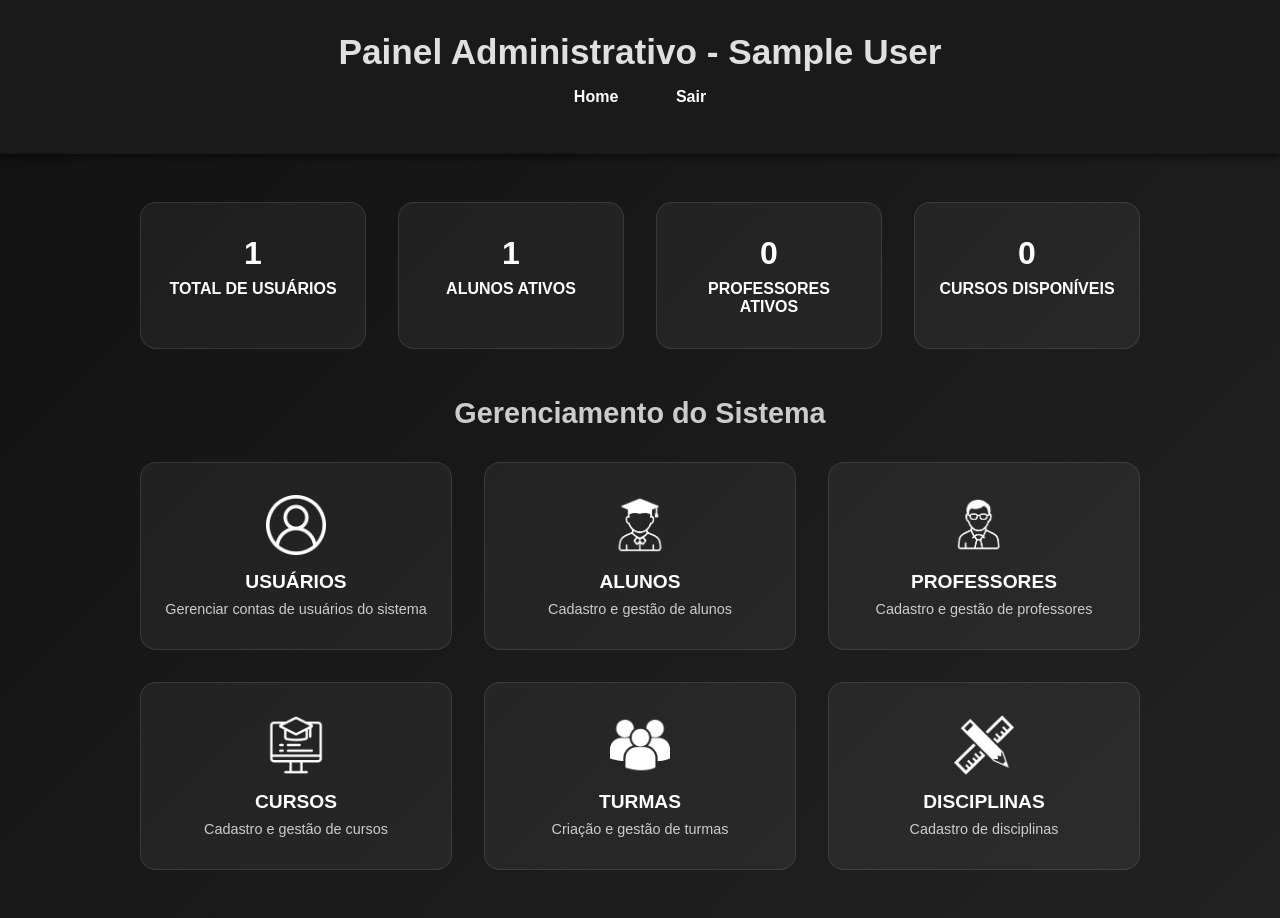
After one commit to alcir-jr7/portal-academico, a PHP site: page /public/php/painel_admin.php in a window 1280 px wide. The commit adds this page. Run offline with PHP 8.4, Linux system fonts and the light colour scheme; the visitor is signed in with stand-in values (Sample User, id 1); data that the repository does not hold is empty.

Commit message:
painel adm criado, alteração no banco

```diff
--- a/aplicacao/visoes/painel_aluno.php
+++ b/aplicacao/visoes/painel_aluno.php
@@ -5,7 +5,7 @@ session_start();
 
 // Verifica se o usuário está logado e é do tipo aluno
 if (!isset($_SESSION['usuario_id']) || $_SESSION['usuario_tipo'] !== 'aluno') {
-    header('Location: /public/recursos/php/login.php?tipo=aluno');
+    header('Location: /public/php/login.php?tipo=aluno');
     exit;
 }
 
--- a/index.php
+++ b/index.php
@@ -20,7 +20,7 @@
     <main>
         <div class="container">
             <div class="card professor">
-                <a href="public/recursos/php/login.php?tipo=professor" class="card-link" aria-label="Acesso para Professor">
+                <a href="public/php/login.php?tipo=professor" class="card-link" aria-label="Acesso para Professor">
                     <div class="card-image">
                         <img src="public/recursos/images/professor.png" alt="Ícone representando Professor" />
                     </div>
@@ -29,7 +29,7 @@
             </div>
 
             <div class="card aluno">
-                <a href="public/recursos/php/login.php?tipo=aluno" class="card-link" aria-label="Acesso para Aluno">
+                <a href="public/php/login.php?tipo=aluno" class="card-link" aria-label="Acesso para Aluno">
                     <div class="card-image">
                         <img src="public/recursos/images/aluno.png" alt="Ícone representando Aluno" />
                     </div>
@@ -38,7 +38,7 @@
             </div>
 
             <div class="card adm">
-                <a href="public/recursos/php/login.php?tipo=admin" class="card-link" aria-label="Acesso para Administrador">
+                <a href="public/php/login.php?tipo=admin" class="card-link" aria-label="Acesso para Administrador">
                     <div class="card-image">
                         <img src="public/recursos/images/adm.png" alt="Ícone representando Administrador" />
                     </div>
--- /dev/null
+++ b/public/php/painel_admin.php
@@ -0,0 +1,144 @@
+<?php
+ini_set('display_errors', 1);
+ini_set('display_startup_errors', 1);
+error_reporting(E_ALL);
+
+session_start();
+
+// Verifica se o usuário está logado e é do tipo admin
+if (!isset($_SESSION['usuario_id']) || $_SESSION['usuario_tipo'] !== 'admin') {
+    header('Location: /public/php/login.php?tipo=admin');
+    exit;
+}
+
+require_once(__DIR__ . '/../../aplicacao/config/conexao.php');
+
+try {
+    // Busca o nome do administrador no banco usando o id da sessão
+    $stmt = $pdo->prepare("SELECT nome FROM usuarios WHERE id = ?");
+    $stmt->execute([$_SESSION['usuario_id']]);
+    $usuario = $stmt->fetch(PDO::FETCH_ASSOC);
+
+    if (!$usuario) {
+        // Usuário não encontrado - desloga
+        session_destroy();
+        header('Location: /public/php/login.php?tipo=admin');
+        exit;
+    }
+
+    // Busca estatísticas rápidas para o dashboard
+    $stats = [];
+
+    // Total de usuários
+    $stmt = $pdo->query("SELECT COUNT(*) as total FROM usuarios");
+    $stats['usuarios'] = $stmt->fetch(PDO::FETCH_ASSOC)['total'];
+
+    // Total de cursos (assumindo que existe uma tabela cursos)
+    try {
+        $stmt = $pdo->query("SELECT COUNT(*) as total FROM cursos");
+        $stats['cursos'] = $stmt->fetch(PDO::FETCH_ASSOC)['total'] ?? 0;
+    } catch (Exception $e) {
+        $stats['cursos'] = 0; // Se a tabela não existir
+    }
+
+    // Total de alunos
+    $stmt = $pdo->query("SELECT COUNT(*) as total FROM usuarios WHERE tipo = 'aluno'");
+    $stats['alunos'] = $stmt->fetch(PDO::FETCH_ASSOC)['total'];
+
+    // Total de professores
+    $stmt = $pdo->query("SELECT COUNT(*) as total FROM usuarios WHERE tipo = 'professor'");
+    $stats['professores'] = $stmt->fetch(PDO::FETCH_ASSOC)['total'];
+
+} catch (Exception $e) {
+    die("Erro ao acessar dados do usuário: " . $e->getMessage());
+}
+?>
+
+<!DOCTYPE html>
+<html lang="pt-BR">
+<head>
+    <meta charset="UTF-8" />
+    <meta name="viewport" content="width=device-width, initial-scale=1.0" />
+    <title>Painel do Administrador - iCampus</title>
+    <link rel="stylesheet" href="/public/recursos/css/painel_admin.css" />
+</head>
+<body>
+    <header>
+        <h1>Painel Administrativo - <?php echo htmlspecialchars($usuario['nome']); ?></h1>
+        <nav>
+            <ul>
+                <li><a href="/public/php/painel_admin.php">Home</a></li>
+                <li><a href="/scripts_php/logout.php">Sair</a></li>
+            </ul>
+        </nav>
+    </header>
+
+    <main>
+        <!-- Estatísticas rápidas -->
+        <div class="stats-grid">
+            <div class="stat-card">
+                <span class="stat-number"><?php echo $stats['usuarios']; ?></span>
+                <span class="stat-label">Total de Usuários</span>
+            </div>
+            <div class="stat-card">
+                <span class="stat-number"><?php echo $stats['alunos']; ?></span>
+                <span class="stat-label">Alunos Ativos</span>
+            </div>
+            <div class="stat-card">
+                <span class="stat-number"><?php echo $stats['professores']; ?></span>
+                <span class="stat-label">Professores Ativos</span>
+            </div>
+            <div class="stat-card">
+                <span class="stat-number"><?php echo $stats['cursos']; ?></span>
+                <span class="stat-label">Cursos Disponíveis</span>
+            </div>
+        </div>
+
+        <h2>Gerenciamento do Sistema</h2>
+        <div class="painel-opcoes">
+            <!-- Gerenciamento de Usuários -->
+            <a href="/public/php/admin/usuarios/listar.php" class="card-opcao">
+                <img src="/public/recursos/images/user.png" alt="Usuários">
+                <span>Usuários</span>
+                <div class="description">Gerenciar contas de usuários do sistema</div>
+            </a>
+
+            <!-- Gerenciamento de Alunos -->
+            <a href="/public/php/admin/alunos/listar.php" class="card-opcao">
+                <img src="/public/recursos/images/aluno.png" alt="Alunos">
+                <span>Alunos</span>
+                <div class="description">Cadastro e gestão de alunos</div>
+            </a>
+
+            <!-- Gerenciamento de Professores -->
+            <a href="/public/php/admin/professores/listar.php" class="card-opcao">
+                <img src="/public/recursos/images/professor.png" alt="Professores">
+                <span>Professores</span>
+                <div class="description">Cadastro e gestão de professores</div>
+            </a>
+
+            <!-- Gerenciamento de Cursos -->
+            <a href="/public/php/admin/cursos/listar.php" class="card-opcao">
+                <img src="/public/recursos/images/cursos.png" alt="Cursos">
+                <span>Cursos</span>
+                <div class="description">Cadastro e gestão de cursos</div>
+            </a>
+
+            <!-- Gerenciamento de Turmas -->
+            <a href="/public/php/admin/turmas/listar.php" class="card-opcao">
+                <img src="/public/recursos/images/turma.png" alt="Turmas">
+                <span>Turmas</span>
+                <div class="description">Criação e gestão de turmas</div>
+            </a>
+
+            <!-- Gerenciamento de Disciplinas -->
+            <a href="/public/php/admin/disciplinas/listar.php" class="card-opcao">
+                <img src="/public/recursos/images/disciplinas.png" alt="Disciplinas">
+                <span>Disciplinas</span>
+                <div class="description">Cadastro de disciplinas</div>
+            </a>
+        </div>
+    </main>
+
+</body>
+</html>
--- a/public/recursos/css/painel_admin.css
+++ b/public/recursos/css/painel_admin.css
@@ -1,4 +1,4 @@
-/* Reset e configurações globais */
+/* Reset e base */
 * {
     margin: 0;
     padding: 0;
@@ -14,122 +14,171 @@ body {
     flex-direction: column;
 }
 
-.header-content {
+/* Cabeçalho */
+header {
+    padding: 2rem 1rem;
+    text-align: center;
+    background-color: #1a1a1a;
+    box-shadow: 0 4px 6px rgba(0,0,0,0.5);
+}
+
+header h1 {
+    font-size: clamp(1.5rem, 3vw, 2.2rem);
+    color: #e0e0e0;
+}
+
+/* Navegação no cabeçalho */
+header ul {
+    list-style: none;
+    display: flex;
+    justify-content: center;
+    gap: 2rem;
+    padding: 1rem 0;
+    flex-wrap: wrap;
+}
+
+header ul li a {
+    color: #fff;
+    text-decoration: none;
+    font-weight: bold;
+    font-size: 1rem;
+    padding: 0.4rem 0.8rem;
+    border-radius: 8px;
+    transition: background-color 0.3s ease, transform 0.2s ease;
+}
+
+header ul li a:hover {
+    background-color: rgba(255, 255, 255, 0.1);
+    transform: scale(1.05);
+}
+
+/* Conteúdo principal */
+main {
+    flex: 1;
+    padding: 3rem 2rem;
     display: flex;
     flex-direction: column;
     align-items: center;
-    position: relative;
 }
 
-
-.header-content h1 {
-    font-size: clamp(1.8rem, 4vw, 2.5rem);
-    font-weight: 300;
-    margin-bottom: 0.5rem;
-    color: #adabab;
+/* Estatísticas - fixos lado a lado */
+.stats-grid {
+    display: grid;
+    grid-template-columns: repeat(4, 1fr);
+    gap: 2rem;
+    width: 100%;
+    max-width: 1000px;
+    margin-bottom: 3rem;
 }
 
-.logo-container {
+.stat-card {
+    background: rgba(255, 255, 255, 0.05);
+    border: 1px solid rgba(255, 255, 255, 0.1);
+    border-radius: 16px;
+    padding: 2rem 1.5rem;
+    text-align: center;
+    color: #fff;
+    transition: all 0.3s ease;
     display: flex;
-    justify-content: center;
+    flex-direction: column;
     align-items: center;
-    max-width: 100%;
-    margin-top: 0.5rem; /* antes: 1rem */
 }
 
-.logo-container img {
-    width: clamp(300px, 20vw, 400px); /* cresce proporcionalmente entre 100px e 220px */
-    height: auto;
-    max-width: 100%;
-    transition: transform 0.3s ease;
-}
-
-.logo-container img:hover {
-    transform: scale(1.05);
-}
-
-
-/* Main content */
-main {
-    flex: 1;
-    display: flex;
-    align-items: center;
-    justify-content: center;
-    padding: 2rem 1rem;
-}
-
-.container {
-    display: grid;
-    grid-template-columns: repeat(auto-fit, minmax(280px, 1fr));
-    gap: 2rem;
-    max-width: 1200px;
-    width: 100%;
-}
-
-/* Cards */
-.card {
-    background: rgba(255, 255, 255, 0.05);
-    backdrop-filter: blur(10px);
-    border: 1px solid rgba(255, 255, 255, 0.1);
-    border-radius: 20px;
-    padding: 2rem;
-    text-align: center;
-    transition: all 0.3s ease;
-    position: relative;
-    overflow: hidden;
-}
-
-.card::before {
-    content: '';
-    position: absolute;
-    top: -50%;
-    left: -50%;
-    width: 200%;
-    height: 200%;
-    background: linear-gradient(45deg, transparent, rgba(255, 255, 255, 0.05), transparent);
-    transform: rotate(45deg);
-    transition: all 0.6s ease;
-    opacity: 0;
-}
-
-.card:hover {
-    transform: translateY(-10px);
-    box-shadow: 0 15px 30px rgba(0, 0, 0, 0.3);
+.stat-card:hover {
+    transform: translateY(-6px);
+    background: rgba(255, 255, 255, 0.08);
     border-color: #fff;
 }
 
-.card-link {
-    text-decoration: none;
-    color: inherit;
-    display: block;
+.stat-number {
+    font-size: 2rem;
+    font-weight: bold;
+    text-transform: uppercase;
+    margin-bottom: 0.5rem;
 }
 
-.card-image {
-    margin-bottom: 1.5rem;
-    position: relative;
+.stat-label {
+    font-size: 1rem;
+    font-weight: bold;
+    text-transform: uppercase;
 }
 
-.card-image img {
-    width: clamp(50px, 10vw, 70px);
-    height: clamp(50px, 10vw, 70px);
-    object-fit: cover;
-    transition: all 0.3s ease;
+/* Título opcional */
+main h2 {
+    font-size: 1.8rem;
+    margin-bottom: 2rem;
+    color: #ccc;
 }
 
-.card:hover .card-image img {
-    transform: scale(1.1);
+/* Cards do painel */
+.painel-opcoes {
+    display: grid;
+    grid-template-columns: repeat(auto-fit, minmax(240px, 1fr));
+    gap: 2rem;
+    width: 100%;
+    max-width: 1000px;
 }
 
-.card h3 {
+.card-opcao {
+    background: rgba(255, 255, 255, 0.05);
+    border: 1px solid rgba(255, 255, 255, 0.1);
+    border-radius: 16px;
+    padding: 2rem 1.5rem;
+    text-align: center;
+    text-decoration: none;
     color: #fff;
-    font-size: 1.5rem;
+    transition: all 0.3s ease;
+    display: flex;
+    flex-direction: column;
+    align-items: center;
+}
+
+.card-opcao:hover {
+    transform: translateY(-6px);
+    background: rgba(255, 255, 255, 0.08);
+    border-color: #fff;
+}
+
+/* Ícone opcional */
+.card-opcao img {
+    width: 60px;
+    height: 60px;
+    margin-bottom: 1rem;
+    filter: brightness(1.2);
+}
+
+.card-opcao span {
+    font-size: 1.2rem;
     font-weight: bold;
     text-transform: uppercase;
-    letter-spacing: 1px;
-    margin-top: 1rem;
-    transition: all 0.3s ease;
+    margin-bottom: 0.5rem;
 }
 
-.card:hover h3 {
+.card-opcao .description {
+    font-size: 0.9rem;
     color: #ccc;
+    text-align: center;
 }
+
+/* Responsividade */
+@media (max-width: 900px) {
+    .stats-grid {
+        grid-template-columns: repeat(2, 1fr);
+    }
+}
+
+@media (max-width: 600px) {
+    .stats-grid {
+        grid-template-columns: repeat(2, 1fr);
+        gap: 1rem;
+    }
+
+    .painel-opcoes {
+        grid-template-columns: 1fr;
+    }
+
+    .card-opcao,
+    .stat-card {
+        padding: 1.5rem;
+    }
+}
```
Also changed, not shown: bancoDados/banco.sql (+3 -26 lines), bancoDados/popular.sql (added, +30 -0 lines), public/php/login.php (added, +81 -0 lines), public/php/painel_aluno.php (added, +73 -0 lines), public/php/painel_professor.php (added, +96 -0 lines), scripts_php/validar_login.php (+18 -8 lines), public/recursos/images/cursos.png (added), public/recursos/images/disciplinas.png (added), public/recursos/images/turma.png (added), public/recursos/images/user.png (added).
